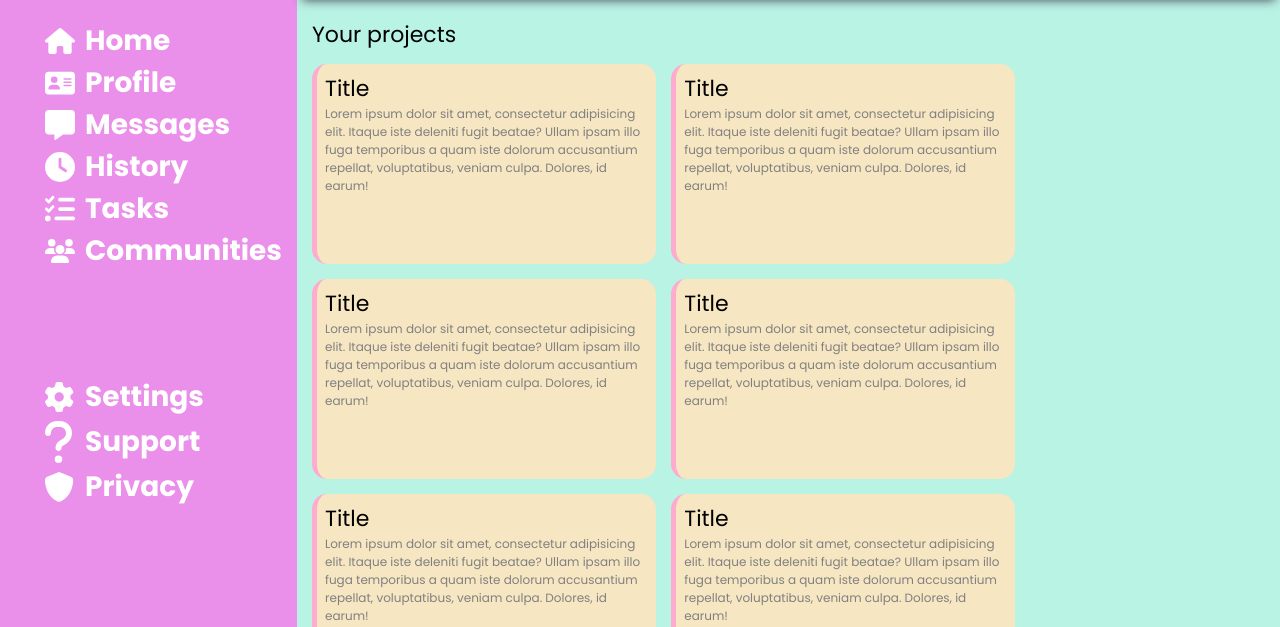
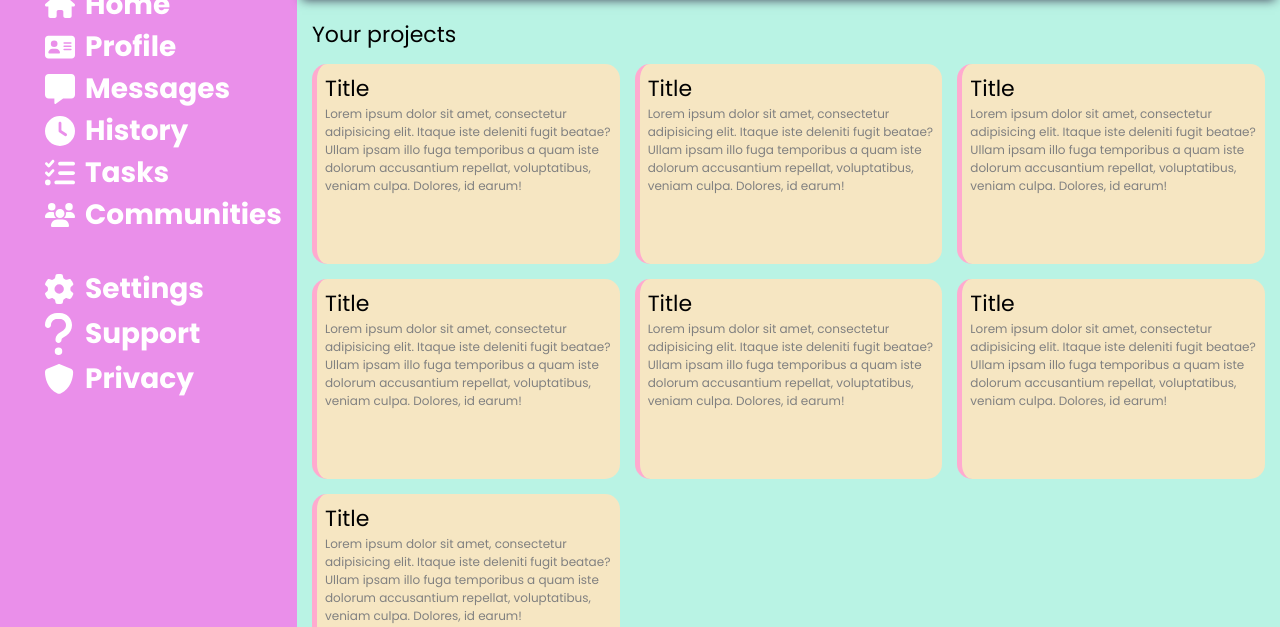
Before and after one commit to Kwiasek/Admin-dashboard, a plain HTML site: page index.html in a window 1280 px wide. Shown: the part 173-800 px from the top of the page. Drawn offline with Linux system fonts and the light colour scheme.

Commit message:
Made projects span across whole section

```diff
--- a/index.html
+++ b/index.html
@@ -117,9 +117,6 @@
                 </div>
             </div>
         </div>
-        <div class="main-sidebar">
-
-        </div>
     </div>
 </div>
 </body>
--- a/style.css
+++ b/style.css
@@ -176,8 +176,6 @@ ul, li {
 }
 
 .main {
-    display: grid;
-    grid-template-columns: 3fr 1fr;
     padding: 15px;
     gap: 15px;
 }
```
